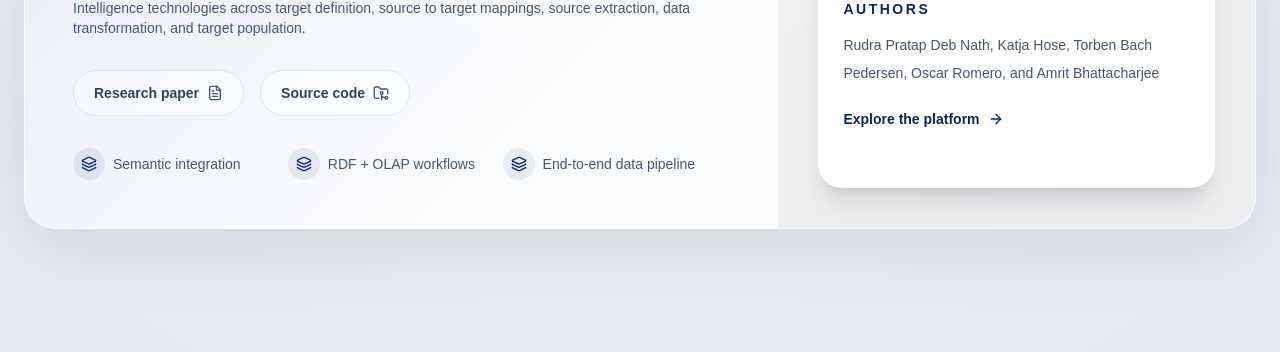
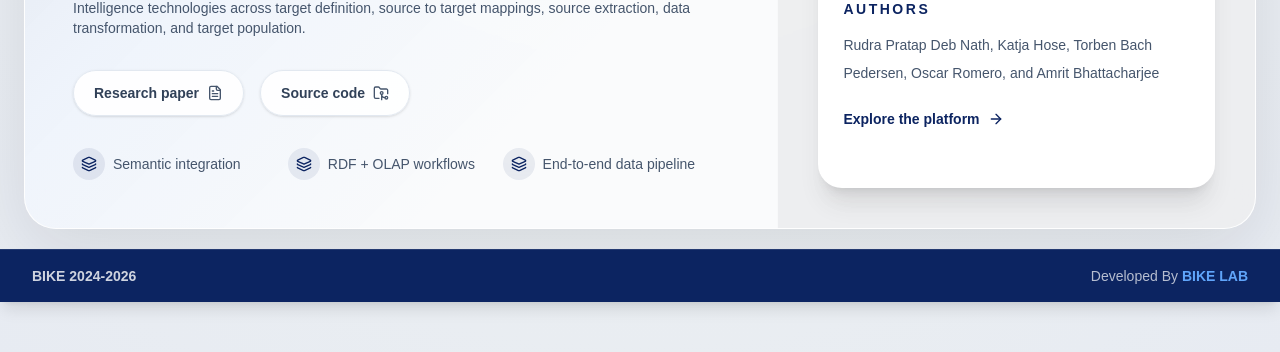
Before and after one commit to miskatul-anwar/bdai-web, a Next.js app: page /tools in a window 1280 px wide. Shown: the part 498-850 px from the top of the page. Built offline with nearby package versions, Linux system fonts and the light colour scheme; a web font is replaced by a local one.

Commit message:
Added Footer, Fixed Tools.tsx buttons

```diff
--- a/src/app/layout.tsx
+++ b/src/app/layout.tsx
@@ -1,7 +1,7 @@
 import type { Metadata } from 'next';
 import '@/app/globals.css';
 import Navbar from '@/layouts/Navbar';
-
+import Footer from '@/layouts/Footer';
 export const metadata: Metadata = {
   title: 'BDAI',
   icons: {
@@ -24,6 +24,7 @@ export default function RootLayout({
         <div className="min-h-screen bg-[#ecf0f1] font-sans">
           <Navbar />
           <div className="pt-14">{children}</div>
+          <Footer />
         </div>
       </body>
     </html>
--- /dev/null
+++ b/src/layouts/Footer.tsx
@@ -0,0 +1,31 @@
+import React from 'react';
+
+const Footer: React.FC = () => {
+    return (
+        <footer className="sticky bottom-0 w-full bg-[#0c2461] border-t border-white/10 shadow-lg">
+            <div className="max-w-7xl mx-auto px-4 sm:px-6 lg:px-8 py-4">
+                <div className="flex justify-between items-center">
+                    {/* Left: BIKE 2024-2026 */}
+                    <div className="text-sm font-semibold text-white/80">
+                        BIKE 2024-2026
+                    </div>
+
+                    {/* Right: Developed By */}
+                    <div className="text-sm text-white/70">
+                        Developed By{' '}
+                        <a
+                            href="https://web.bike-csecu.com/"
+                            target="_blank"
+                            rel="noopener noreferrer"
+                            className="font-semibold text-[#60a5fa] hover:text-white transition-colors"
+                        >
+                            BIKE LAB
+                        </a>
+                    </div>
+                </div>
+            </div>
+        </footer>
+    );
+};
+
+export default Footer;
--- a/src/views/Home.tsx
+++ b/src/views/Home.tsx
@@ -6,6 +6,9 @@ import {
   ArrowRight, ChevronRight,
   TrendingUp as TrendingUpIcon, Leaf, HeartPulse, GraduationCap, Plane,
 } from 'lucide-react';
+
+
+
 
 /* ─── Data ─────────────────────────────────────────── */
 
@@ -203,9 +206,6 @@ export default function Home() {
       {/* ── CTA ──────────────────────────────────────── */}
       <section className="bg-[#07101f] py-20 px-6 text-center">
         <div className="max-w-md mx-auto">
-          <div className="text-[clamp(48px,10vw,88px)] font-bold leading-[0.88] tracking-tight text-white mb-6">
-            BD<span className="text-blue-400">AI</span>
-          </div>
           <p className="text-[16px] text-slate-400 leading-[1.75] mb-10">
             Explore our work packages, the askBDAI tool, SPARQL interface, and publications.
           </p>
@@ -223,9 +223,6 @@ export default function Home() {
               Contact Us
             </a>
           </div>
-          <p className="mt-10 text-[11px] text-slate-600 tracking-[0.05em]">
-            rudra@cu.ac.bd &nbsp;·&nbsp; bike-csecu.com &nbsp;·&nbsp; University of Chittagong
-          </p>
         </div>
       </section>
 
--- a/src/views/Tools.tsx
+++ b/src/views/Tools.tsx
@@ -1,15 +1,33 @@
 'use client';
 
 import React from 'react';
-import { ArrowRight, ExternalLink, Layers3, PlayCircle, Sparkles, FileText, FolderGit2 } from 'lucide-react';
+import { ArrowRight, Layers3, PlayCircle, Sparkles, FileText, FolderGit2 } from 'lucide-react';
+
+const LINKS = {
+  paper: 'https://extbi.cs.aau.dk/SETLBI/SETLBI.pdf',
+  source: 'https://github.com/bi-setl/SETL',
+  platform: 'https://extbi.cs.aau.dk/SETLBI/index.php',
+};
 
 export default function SparqlTool() {
+  // Define openLink inside the component to ensure clean access to the window object
+  const openLink = (url: string) => {
+    if (typeof window !== 'undefined') {
+      window.open(url, '_blank', 'noopener,noreferrer');
+    }
+  };
+
   return (
     <main className="min-h-screen bg-[radial-gradient(circle_at_top,_#f8fbff_0%,_#ecf0f1_42%,_#e7ebf2_100%)] py-10 sm:py-14 px-4 sm:px-6">
       <div className="mx-auto w-full max-w-7xl">
         <section className="relative overflow-hidden rounded-[2rem] border border-white/70 bg-white/75 shadow-[0_20px_70px_rgba(15,23,42,0.10)] backdrop-blur-xl">
-          <div className="absolute inset-0 bg-[linear-gradient(135deg,rgba(12,36,97,0.12),rgba(59,130,246,0.06),transparent_55%)]" />
-          <div className="grid grid-cols-1 xl:grid-cols-5 gap-6">
+          {/*
+            CRITICAL FIX: added 'pointer-events-none' so this absolute
+            div doesn't sit "on top" of the buttons and block clicks.
+          */}
+          <div className="absolute inset-0 bg-[linear-gradient(135deg,rgba(12,36,97,0.12),rgba(59,130,246,0.06),transparent_55%)] pointer-events-none" />
+
+          <div className="relative z-10 grid grid-cols-1 xl:grid-cols-5 gap-6">
             <div className="xl:col-span-3 p-6 sm:p-8 md:p-10 lg:p-12">
               <div className="inline-flex items-center gap-2 rounded-full border border-[#0c2461]/10 bg-[#0c2461]/5 px-3 py-1 text-xs font-semibold uppercase tracking-[0.24em] text-[#0c2461]">
                 <Sparkles className="h-3.5 w-3.5" />
@@ -39,22 +57,26 @@ export default function SparqlTool() {
                     Semantic Web and Business Intelligence technologies across target definition, source to
                     target mappings, source extraction, data transformation, and target population.
                   </p>
-                  <div className="mt-8 flex gap-4">
+
+                  <div className="mt-8 flex flex-wrap gap-4">
+                    {/* Research Paper Button */}
                     <button
                       type="button"
-                      onClick={() => window.open('https://extbi.cs.aau.dk/SETLBI/SETLBI.pdf', '_blank', 'noopener,noreferrer')}
-                      className="inline-flex items-center justify-center gap-2 rounded-full border border-slate-200 bg-white/90 px-5 py-3 text-sm font-semibold text-slate-700 transition-colors hover:bg-slate-50"
+                      onClick={() => openLink(LINKS.paper)}
+                      className="group inline-flex items-center justify-center gap-2 rounded-full border border-slate-200 bg-white/90 px-5 py-3 text-sm font-semibold text-slate-700 shadow-sm transition-all duration-200 hover:border-[#0c2461]/30 hover:bg-[#0c2461] hover:text-white hover:shadow-md active:scale-95 cursor-pointer"
                     >
                       Research paper
-                      <FileText className="h-4 w-4 text-slate-600" />
+                      <FileText className="h-4 w-4 text-slate-600 transition-colors duration-200 group-hover:text-white" />
                     </button>
+
+                    {/* Source Code Button */}
                     <button
                       type="button"
-                      onClick={() => window.open('https://github.com/bi-setl/SETL', '_blank', 'noopener,noreferrer')}
-                      className="inline-flex items-center justify-center gap-2 rounded-full border border-slate-200 bg-white/90 px-5 py-3 text-sm font-semibold text-slate-700 transition-colors hover:bg-slate-50"
+                      onClick={() => openLink(LINKS.source)}
+                      className="group inline-flex items-center justify-center gap-2 rounded-full border border-slate-200 bg-white/90 px-5 py-3 text-sm font-semibold text-slate-700 shadow-sm transition-all duration-200 hover:border-[#0c2461]/30 hover:bg-[#0c2461] hover:text-white hover:shadow-md active:scale-95 cursor-pointer"
                     >
                       Source code
-                      <FolderGit2 className="h-4 w-4 text-slate-600" />
+                      <FolderGit2 className="h-4 w-4 text-slate-600 transition-colors duration-200 group-hover:text-white" />
                     </button>
                   </div>
 
@@ -74,10 +96,9 @@ export default function SparqlTool() {
                   </div>
                 </div>
               </div>
-
             </div>
 
-            <div className="xl:col-span-2 border-t xl:border-t-0 xl:border-l border-white/60 bg-slate-950/5 p-6 sm:p-8 md:p-10">
+            <div className="xl:col-span-2 border-t xl:border-t-0 xl:border-l border-white/60 bg-slate-950/5 p-6 sm:p-8 md:p-10 relative z-10">
               <div className="rounded-[1.5rem] border border-white/80 bg-white shadow-xl overflow-hidden h-full flex flex-col">
                 <div className="p-5 sm:p-6 border-b border-slate-100">
                   <div className="flex items-center gap-2 text-[#0c2461] font-semibold text-sm uppercase tracking-[0.18em]">
@@ -100,8 +121,6 @@ export default function SparqlTool() {
                 </div>
 
                 <div className="p-5 sm:p-6 space-y-5">
-                  {/* Abstract moved to the left column */}
-
                   <div>
                     <h2 className="text-sm font-bold uppercase tracking-[0.18em] text-[#0c2461]">Authors</h2>
                     <p className="mt-3 text-sm leading-7 text-slate-600">
@@ -109,19 +128,21 @@ export default function SparqlTool() {
                     </p>
                   </div>
 
+                  {/* Explore the Platform Button */}
                   <button
                     type="button"
-                    onClick={() => window.open('https://extbi.cs.aau.dk/SETLBI/index.php', '_blank', 'noopener,noreferrer')}
-                    className="inline-flex items-center gap-2 text-sm font-semibold text-[#0c2461] hover:text-[#13307a]"
+                    onClick={() => openLink(LINKS.platform)}
+                    className="group inline-flex items-center gap-2 text-sm font-semibold text-[#0c2461] transition-all duration-200 hover:text-[#13307a] hover:gap-3 cursor-pointer bg-transparent border-none p-0"
                   >
-                    Explore the platform <ArrowRight className="h-4 w-4" />
+                    Explore the platform
+                    <ArrowRight className="h-4 w-4 transition-transform duration-200 group-hover:translate-x-1" />
                   </button>
                 </div>
               </div>
             </div>
           </div>
         </section>
-      </div>
-    </main>
+      </div >
+    </main >
   );
 }
```
